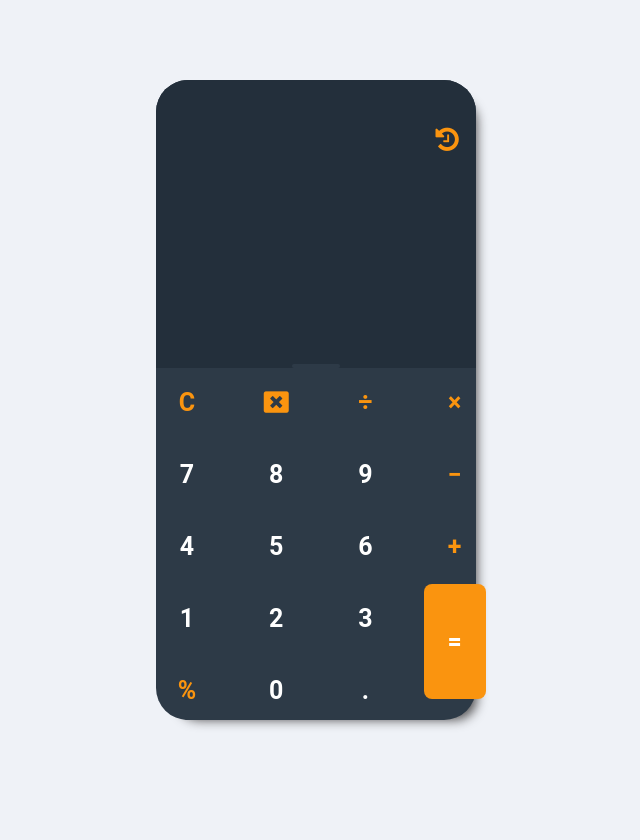
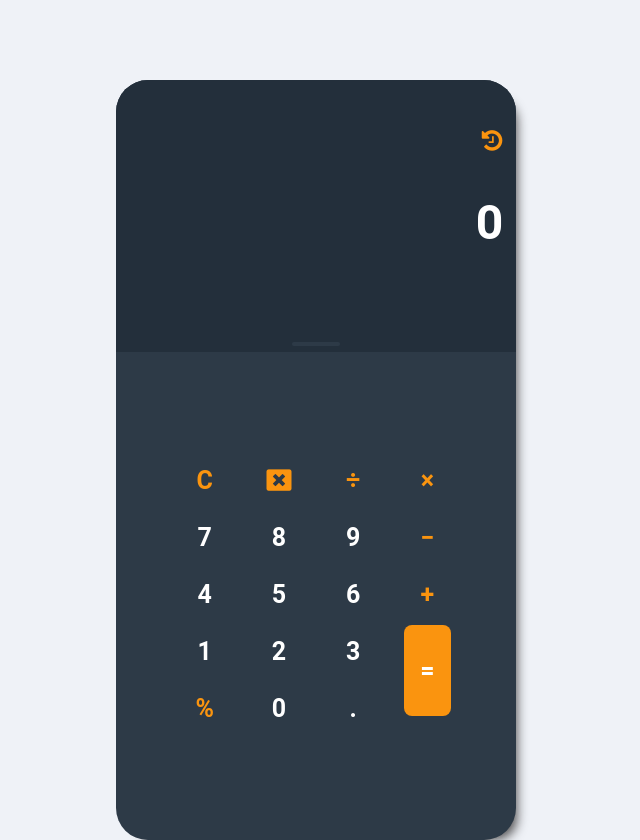
Before and after one commit to PaulMarv/calculator-with-React, a React (Create React App) app: page / in a window 1280 px wide. Shown: the whole page, without its empty margins (324-964 px from the left). Before the commit the page ends 800 px from the top, so only its background shows below. Built offline with nearby package versions, Linux system fonts and the light colour scheme.

Commit message:
new commit

```diff
--- a/src/App.css
+++ b/src/App.css
@@ -49,30 +49,29 @@
       margin-top: 3rem;
       display: flex;
       flex-direction: row-reverse;
-      padding-right: .8rem;
+      padding-right: .5rem;
   }
   .clock{
       width: 2rem;
       height: 100%;
-      font-size: 1.7rem;
+      font-size: 1.5rem;
       display: flex;
       align-items: center;
       justify-content: center;
       color:#FA940F ;
-      font-weight:100;
+      font-weight:50px;
   }
   .display{
       display: flex;
-      align-items: flex-end;
-      justify-content: right;
       height: 9rem;
-      margin-top: 8vh;
+      margin-top: 5vh;
       padding: 2px .8rem;
       width: 100%;
   }
   .display-port{
       width: 100%;
-      height: 80%;
+      height: 100%;
+
   }
 
   .swipe{
@@ -81,7 +80,7 @@
       align-items: center;
       justify-content: center;
       height: .8rem;
-      padding: 2px 0;
+      padding: 8px 0;
   }
   .swipper{
       height: 4px;
@@ -105,3 +104,15 @@
       grid-template-rows: repeat(5, 1fr);
       margin: auto;
   }
+
+  @media (max-width: 425px) and (min-width:375px){
+      .container{
+          height: 83vh;
+      }
+  }
+  @media (min-width: 1024px) and (max-width:1280px){
+    .container{
+        height: 95vh;
+        width: 50vh;
+    }
+}
--- a/src/App.js
+++ b/src/App.js
@@ -1,4 +1,4 @@
-import React, { useState } from 'react'
+import React, { useState, useEffect } from 'react'
 import './App.css';
 import { Button } from './Component/Button/Button';
 import { Display } from './Component/Display/Display';
@@ -9,9 +9,15 @@ const App = () => {
   const [history, setHistory] = useState(null);
   const [operator, setOperator] = useState(null);
   const [view, setView] = useState("0");
-  const [total, setTotal] = useState(false)
+  const [total, setTotal] = useState(true)
   const [sight, setSight] = useState("")
   const [calc, setCalc] = useState("")
+  const [clear, setClear]= useState(false)
+
+
+  useEffect(() => {
+    setView(value)
+  }, [value])
 
   const handleButtonPress = (content, equiv)=>()=>{
      if(sight ===""&&content==='%') return
@@ -22,12 +28,6 @@ const App = () => {
       else if (total===true){
            setSight(value + content)
       }
-      // else if(sight==="" && content==="="){
-      //     return
-      // }
-      // else if(sight==="" && content==="%"){
-      //   setSight(sight)
-      // }
       else if ((sight[sight.length-1] ==="." ) && (content==="." )){
           setSight(sight)
       }
@@ -46,6 +46,7 @@ const App = () => {
       else if(operator && content==='×'){
         return
        }
+
       else setSight(sight + content)
 
 
@@ -55,15 +56,15 @@ const App = () => {
         setCalc(equiv)
     }
     else if (total===true){
-      setCalc(value + equiv)
+        setCalc(value + equiv)
     }
     else if ((calc[calc.length-1] ==="." ) && (equiv==="." )){
-      setCalc(calc)
+        setCalc(calc)
     }
     else if (operator && equiv==="."){
         setCalc(calc + '.')
     }
-    else if(operator && content==="+"){
+    else if((operator && content==="+")){
       return
     }
     else if(operator && content==="÷"){
@@ -77,7 +78,7 @@ const App = () => {
     }
     else setCalc(calc + equiv)
 
-
+     console.log("value:"+value+ "/calc:" + calc + "/sight:" + sight + "/view:" +view)
 
     const num = parseFloat(value)
 
@@ -100,24 +101,42 @@ const App = () => {
 
     switch (content) {
       case "#":
-          setOperator(null)
           setTotal(false)
           setSight(sight.substr(0,sight.length-1))
           setCalc(calc.substr(0,calc.length-1))
-          if(total===true){
-            setValue("")
+
+          setClear(true)
+          setValue(value.substr(0,value.length-1))
+          if((operator===null)&&(value.length===1 || value[value.length-1]==="0")){
+            setTotal(true)
+          }
+          else if(value.length===1 && operator!==null){
+            setOperator(null)
+            setValue(history.toString())
+            setHistory(null)
+          }
+          else if(total===true){
             setSight(value.substr(0,value.length-1))
-            setCalc(value.substr(0,value.length-1))
-            setHistory(parseFloat(value.substr(0,value.length-1)))
           }
-          setHistory(parseFloat(calc.substr(0,calc.length-1)))
+          console.log(value.length)
+          // if(calc[calc.length-2]&&calc[calc.length-2] ==='+'){
+          //   setClear(false)
+          //   setOperator(true)
+          //   setHistory(parseFloat(calc.substring(0, calc.indexOf("+"))))
+          //   setValue(calc.substring(calc.indexOf("+")))
+          // }else{
+          //   setOperator(null)
+          //   setHistory(null)
+          //   setValue(calc.substr(0,calc.length-1))
+          //   setClear(true)
+          // }
+
+
         return
       case "C":
         setValue("0")
         setHistory(null)
         setOperator(null)
-        setView("0")
-        setTotal(false)
         setSight("")
         setCalc("")
         return
@@ -125,53 +144,45 @@ const App = () => {
         setValue((num/100).toString())
         setHistory(null)
         setOperator(null)
-        setView((num/100).toString())
         setTotal(true)
         return
       case '+':
         operatorCheck()
-        setValue("0")
+        setValue("")
         setOperator('+')
-        setView(value)
+
         return
       case '×':
         operatorCheck()
-        setValue("0")
+        setValue("")
         setOperator("×")
-        setView(value)
         return
       case '÷':
         operatorCheck()
-        setValue("0")
+        setValue("")
         setOperator('÷')
-        setView(value)
         return
       case '−':
         operatorCheck()
-        setValue("0")
+        setValue("")
         setOperator('−')
-        setView(value)
         return
       case '.':
         if(value.includes("."))return;
         setValue(value + ".")
-        setView(value + ".")
         return
       case '=':
+        if( sight ==="")return
         if(calc==="")return
         if(!operator)return
         if(operator ==='+'){
           setValue((Big(history).plus(num)).toString())
-          setView((Big(history).plus(num)).toString())
         }else if (operator === "−"){
           setValue((Big(history).minus(num)).toString())
-          setView((Big(history).minus(num)).toString())
         }else if (operator === "×"){
           setValue((Big(history).times(num)).toString())
-          setView((Big(history).times(num)).toString())
         }else if (operator === "÷"){
           setValue((Big(history).div(num)).toString())
-          setView((Big(history).div(num)).toString())
         }
         setOperator(null)
         setHistory(null)
@@ -184,10 +195,8 @@ const App = () => {
     }
     if(value[value.length-1]=== "."){
       setValue(value + content)
-      setView(value + content)
     }else{
       setValue(parseFloat(value + content).toString())
-      setView(parseFloat(value + content).toString())
       // setView(Big(parseFloat(value + content)).toString())
     }
 
@@ -203,7 +212,7 @@ const App = () => {
                         <div className="part1">
                             <div className="header">
                                 <span className="clock">
-                                  <i class="fa fa-history" ></i>
+                                  <i className="fa fa-history" ></i>
                                 </span>
                             </div>
                             <div className="display">
--- a/src/component/Button/Button.css
+++ b/src/component/Button/Button.css
@@ -1,6 +1,6 @@
 .Button{
-    width: 62px;
-    height: 68px;
+    width: 47px;
+    height: 53px;
     display: flex;
     align-items: center;
     justify-content: center;
@@ -31,3 +31,22 @@
 .Button.operator{
     color: #FA940F;
 }
+
+@media (max-width: 360px){
+    .Button{
+        width: 39px;
+        height: 45px;
+        border-radius: 4px;
+    }
+}
+@media (max-width: 425px) and (min-width:360px){
+    .Button{
+        width: 44px;
+        height: 54px;
+        border-radius: 5px;
+    }
+}
+
+@media (min-width: 1024px) and (max-width:1280px){
+
+}
--- a/src/component/Button/Button.js
+++ b/src/component/Button/Button.js
@@ -6,7 +6,7 @@ export const Button = ({content,equiv, type, onButtonClick}) => {
         <div className ={`Button ${content==='='? 'equals': ""} ${type || ''}`}
         onClick ={onButtonClick(content, equiv)}>
             {content!=="#" ?content:
-            <div><i class=" fa fa-window-close"></i></div>}
+            <div><i className=" fa fa-window-close"></i></div>}
         </div>
     )
 }
--- a/src/component/Display/Display.css
+++ b/src/component/Display/Display.css
@@ -1,4 +1,5 @@
-
+.view{
+}
 .calculation{
     text-align: right;
     height:40% ;
@@ -14,8 +15,10 @@
 }
 
 .calculation.length{
-    font-size: 1rem;
+    font-size: 1.5rem;
+    word-wrap: break-word;
 }
-.total.calculation.lengthy{
+.total.lengthy{
     font-size: 2rem;
+    word-wrap: break-word;
 }
--- a/src/component/Display/Display.js
+++ b/src/component/Display/Display.js
@@ -6,9 +6,9 @@ export const Display = ({value, total, view,sight, calc, history}) => {
 
 
     return (
-        <div>
-            <div className={`calculation ${sight[sight.length > 8 ? 'length': '']}`}>{sight}</div>
-            <div className={`total ${value[value.length > 8 ? 'lengthy': '']}`}>
+        <div className="view">
+            <div className={`calculation ${sight.length > 8 ? 'length': ''}`}>{sight}</div>
+            <div className={`total ${value.length > 8 ? 'lengthy': ''}`}>
                 { total===true ?commaClass(value): "" }
             </div>
         </div>
--- a/src/utils/commaClass.js
+++ b/src/utils/commaClass.js
@@ -15,7 +15,7 @@ const commaClass = (value) => {
       output = output.substring(1)
   }
   if(value.length>10){
-      return value=(parseFloat(value).toFixed(6)).toString()
+      return value=(parseFloat(value).toFixed(8)).toString()
   }
   return isNeg
   ? "-" + parseFloat(output).toLocaleString()+ decimal
```
